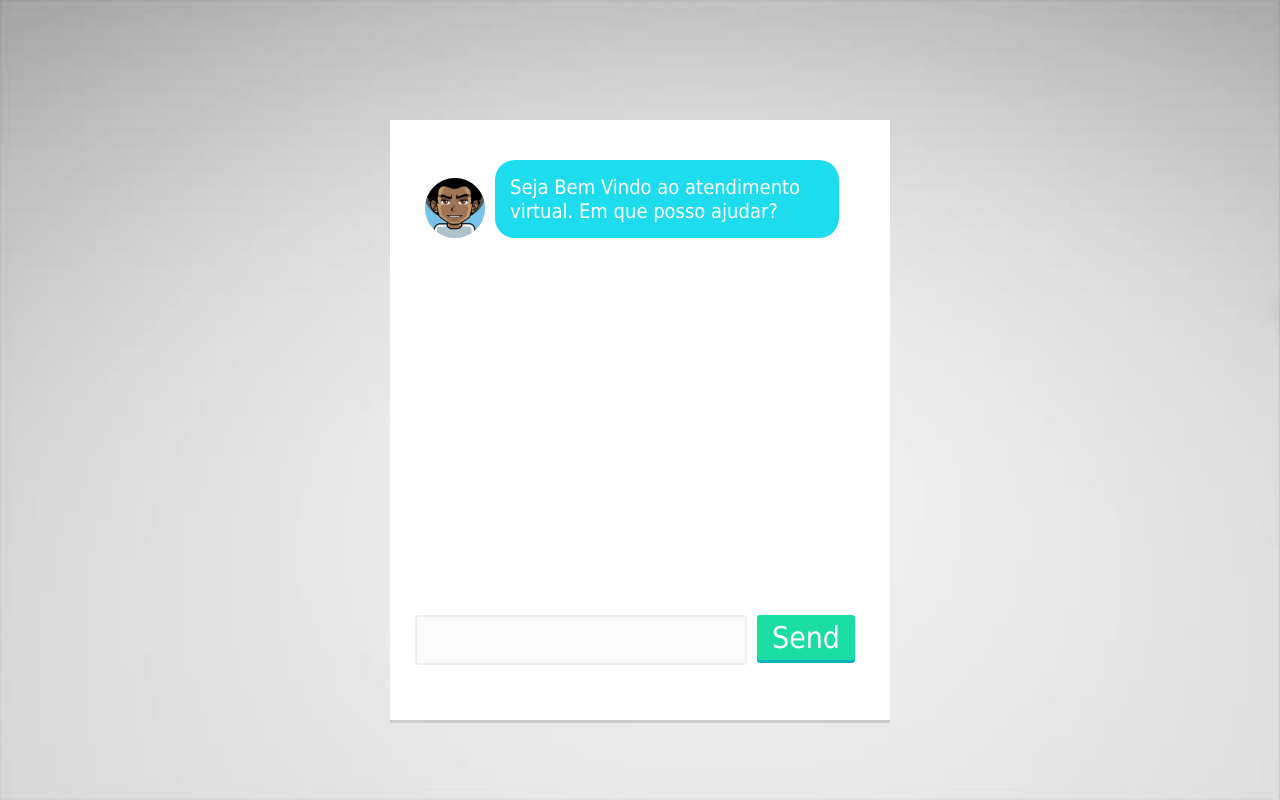
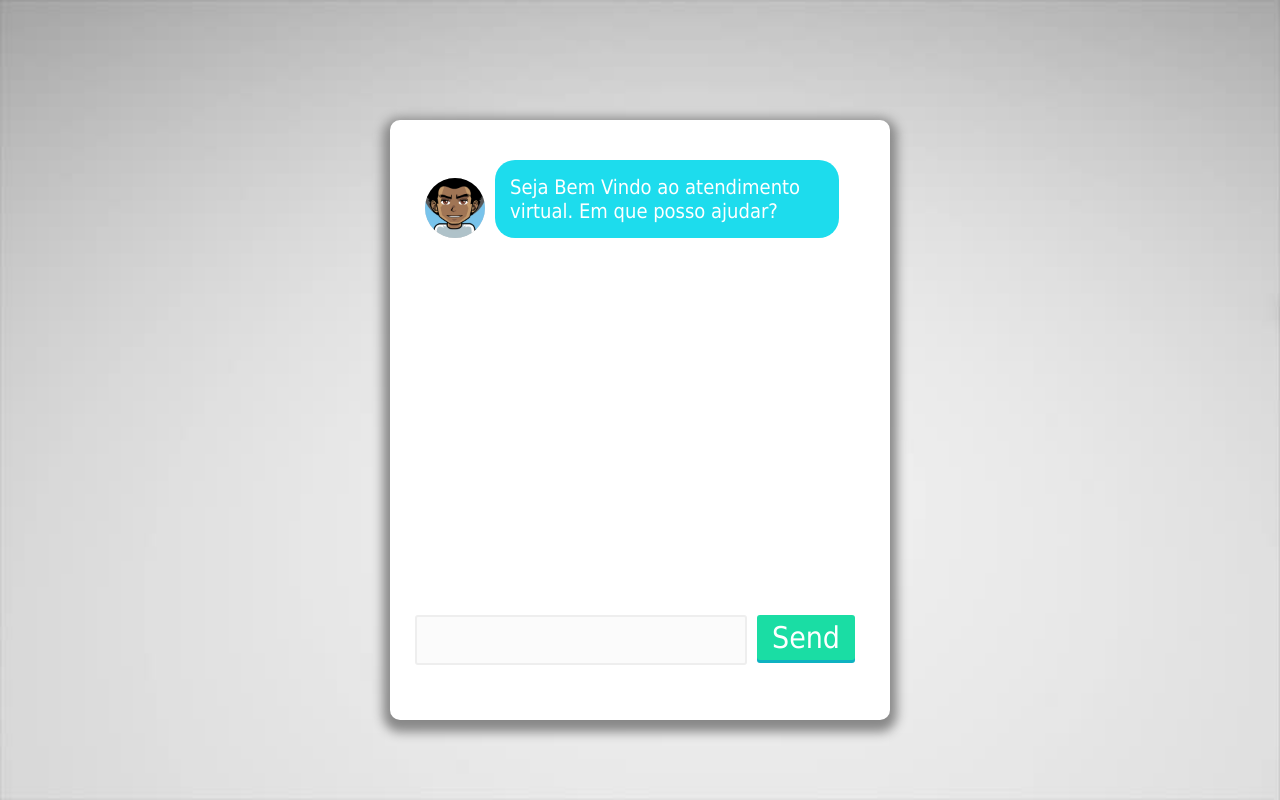
Before and after one commit to luizcemery/ChatBot, a PHP site: page / in a window 1280 px wide. Run offline with PHP 8.4, Linux system fonts and the light colour scheme.

Commit message:
Sombra no chat (CSS)

```diff
--- a/style.css
+++ b/style.css
@@ -28,6 +28,8 @@ body {
     left: 50%;
     /* bring your own prefixes */
     transform: translate(-50%, -50%);
+    box-shadow: 0px 5px 11px 7px #888888;
+    border-radius: 10px;
 }
 
 .chatlogs {
```
